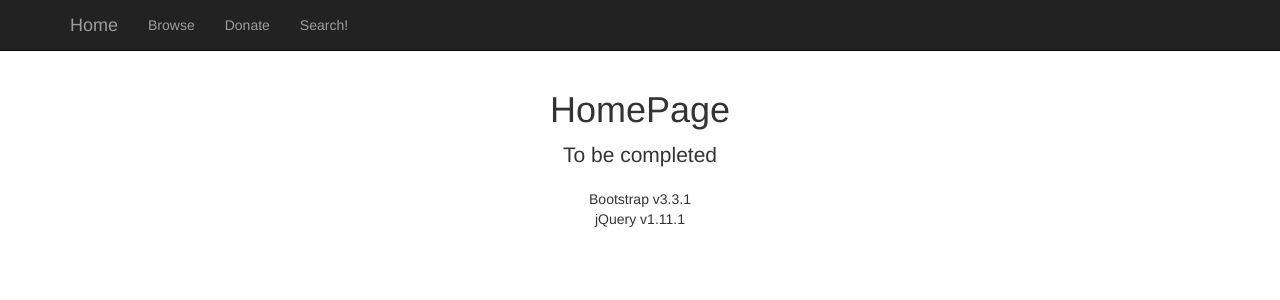
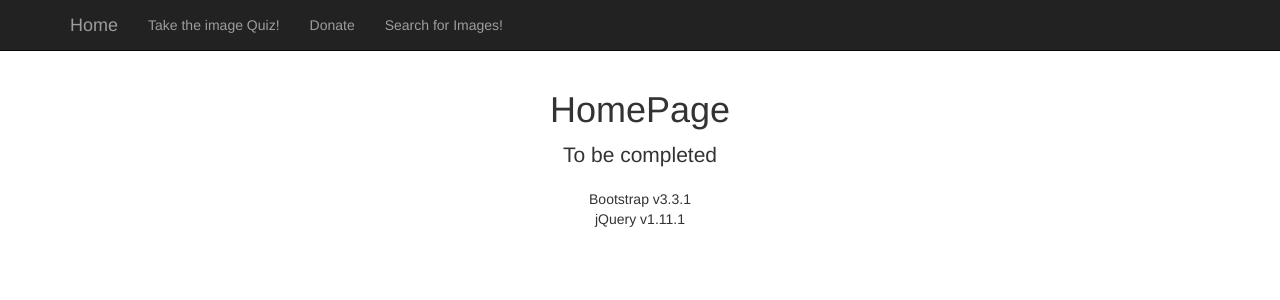
Before and after one commit to Masa13/api_project, a Flask app: page / in a window 1280 px wide. Shown: the top 300 px of the page. Run offline with Flask 2, Linux system fonts and the light colour scheme; parts of the project's set-up code (start-up, migrations or seed data) failed here and were passed over; some libraries are stand-ins or nearby versions.

Commit message:
Update base.html

```diff
--- a/templates/base.html
+++ b/templates/base.html
@@ -55,14 +55,14 @@
             <div class="collapse navbar-collapse" id="bs-example-navbar-collapse-1">
                 <ul class="nav navbar-nav">
                     <li>
-                        <a href="/search">Browse</a>
+                        <a href="/quiz">Take the image Quiz!</a>
                     </li>
                     <li>
                       <a href="#donation" id="donation">Donate</a>
 		      <img src="../static/img/money.gif" class="ayylmao" id="money">
                     </li>
                     <li>
-                        <a href="/browse">Search!</a>
+                        <a href="/browse">Search for Images!</a>
                     </li>
                 </ul>
             </div>
```
